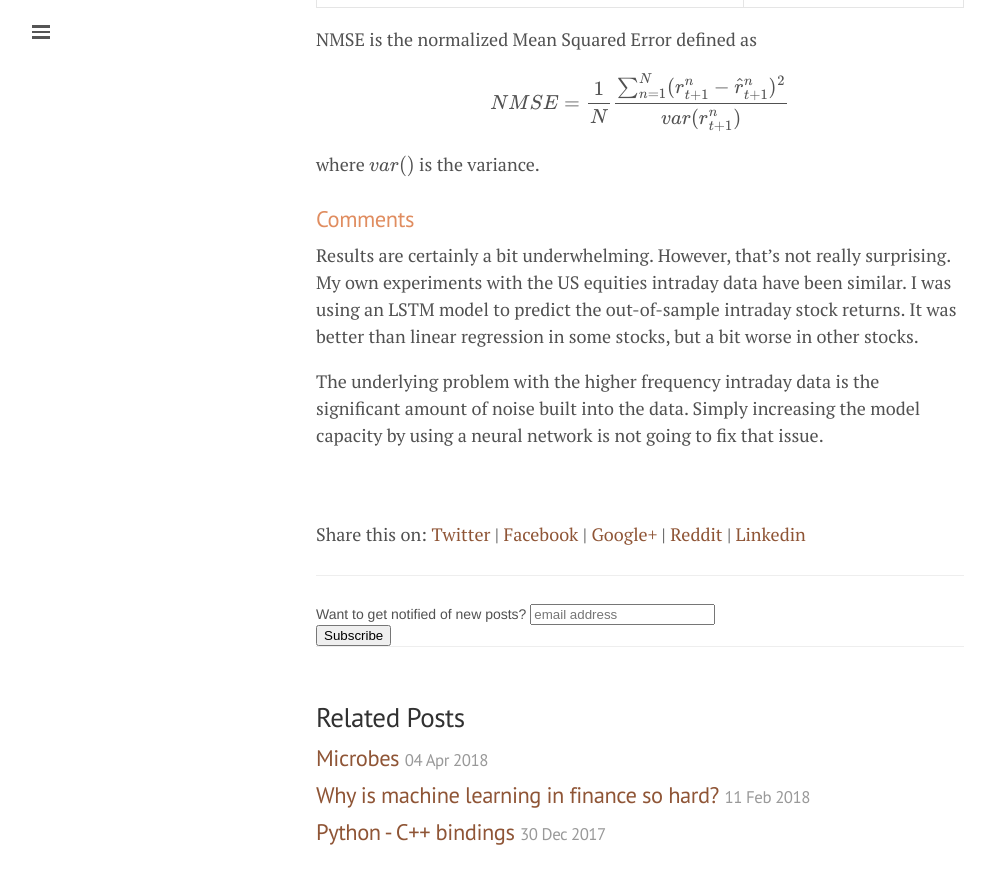
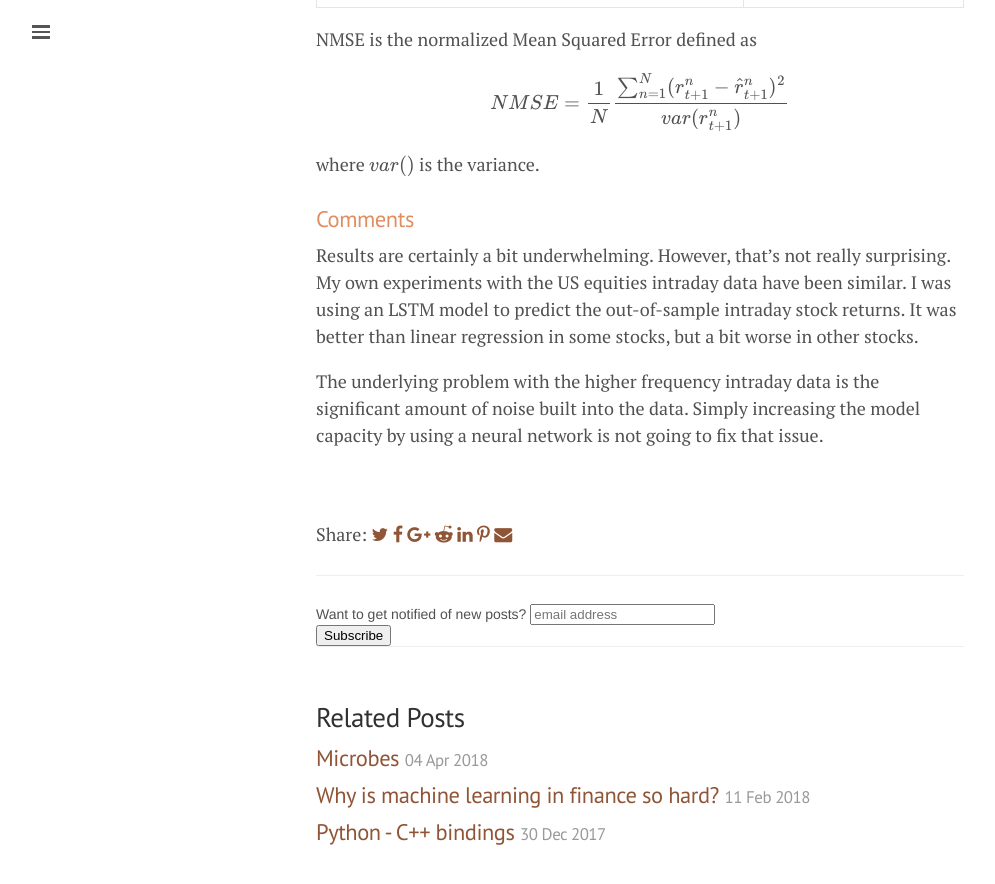
Before and after one commit to hardikp/hardikp.github.io, a Jekyll site: the page built from _posts/2017-08-22-intraday-predictions.md, in a window 1280 px wide and 900 px high, scrolled down 1583 px. Shown: the top 884 px of the window, without its empty margins (0-995 px from the left). Built offline with Jekyll 4.4.1, drawn with Linux system fonts in a browser that asks for light colours; formulas are drawn with MathJax 3; comment, search, counter and statistics services are not loaded.

Commit message:
Updating social share buttons

```diff
--- a/_layouts/post.html
+++ b/_layouts/post.html
@@ -9,13 +9,33 @@ layout: default
 </div>
 
 <div class="share-page">
-  Share this on:
-  <a href="https://twitter.com/intent/tweet?text={{ page.title }}&url={{ site.url }}{{ page.url }}&via={{ site.twitter_username }}&related={{ site.twitter_username }}" rel="nofollow" target="_blank" title="Share on Twitter">Twitter</a> |
-  <a href="https://facebook.com/sharer.php?u={{ site.url }}{{ page.url }}" rel="nofollow" target="_blank" title="Share on Facebook">Facebook</a> |
-  <a href="https://plus.google.com/share?url={{ site.url }}{{ page.url }}" rel="nofollow" target="_blank" title="Share on Google+">Google+</a> |
-  <a href="http://www.reddit.com/submit?url={{ site.url }}{{ page.url }}&title={{ page.title }}" rel="nofollow" target="_blank" title="Share on Reddit">Reddit</a> |
-  <a href="http://www.linkedin.com/shareArticle?mini=true&url={{ site.url }}{{ page.url }}&title={{ page.title }}&summary={{ page.title }}&source={{ site.url }}" rel="nofollow" target="_blank" title="Share on Linkedin">Linkedin</a>
-</div><hr>
+  <link rel="stylesheet" href="https://maxcdn.bootstrapcdn.com/font-awesome/4.7.0/css/font-awesome.min.css">
+  <div class="share">
+    <span class="prev-text nav-default">Share:</span>
+
+    <a href="https://twitter.com/intent/tweet?text={{ page.title }}&amp;url={{ site.url }}{{ page.url }}&amp;via={{ site.twitter_username }}&amp;related={{ site.twitter_username }}" rel="nofollow" target="_blank" title="Share on Twitter">
+      <i class="fa fa-twitter"></i>
+    </a>
+    <a href="https://facebook.com/sharer.php?u={{ site.url }}{{ page.url }}" rel="nofollow" target="_blank" title="Share on Facebook">
+      <i class="fa fa-facebook"></i>
+    </a>
+    <a href="https://plus.google.com/share?url={{ site.url }}{{ page.url }}" rel="nofollow" target="_blank" title="Share on Google+">
+      <i class="fa fa-google-plus"></i>
+    </a>
+    <a href="http://www.reddit.com/submit?url={{ site.url }}{{ page.url }}&amp;title={{ page.title }}" rel="nofollow" target="_blank" title="Share on Reddit">
+      <i class="fa fa-reddit-alien"></i>
+    </a>
+    <a href="http://www.linkedin.com/shareArticle?mini=true&amp;url={{ site.url }}{{ page.url }}&amp;title={{ page.title }}&amp;summary={{ page.title }}&amp;source={{ site.url }}{{ page.url }}" rel="nofollow" target="_blank" title="Share on Linkedin">
+      <i class="fa fa-linkedin"></i>
+    </a>
+    <a href="//www.pinterest.com/pin/create/button/?url={{ site.url }}{{ page.url }}&amp;description={{ page.title }}" target="_blank" title="Share on Pinterest">
+      <i class="fa fa-pinterest-p"></i>
+    </a>
+    <a href="mailto:?subject=Check out this post by {{ site.title }}: {{ page.title }}&amp;body={{ page.title }}: {{ site.url }}{{ page.url }}" target="_blank" title="Email">
+        <i class="fa fa-envelope"></i>
+      </a>
+  </div>
+  <hr>
 
 <!-- Begin MailChimp Signup Form -->
 <link href="//cdn-images.mailchimp.com/embedcode/horizontal-slim-10_7.css" rel="stylesheet" type="text/css">
```
